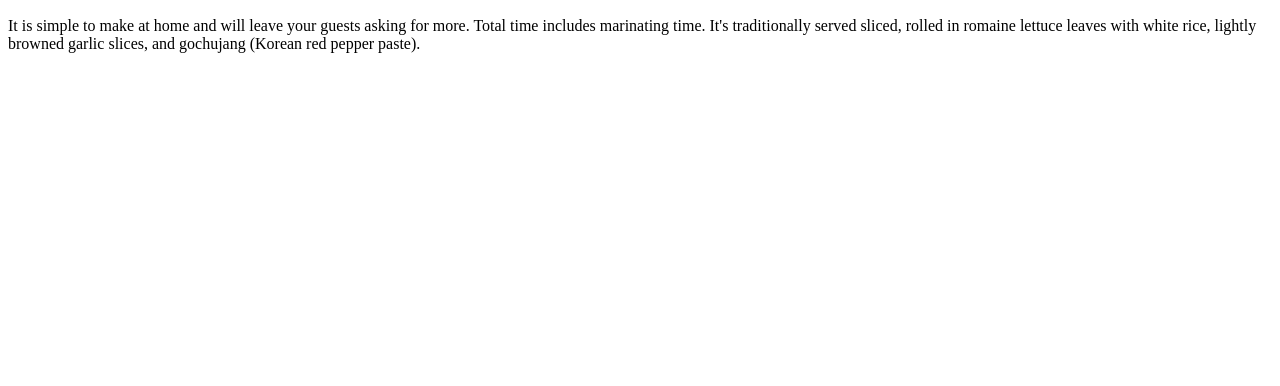
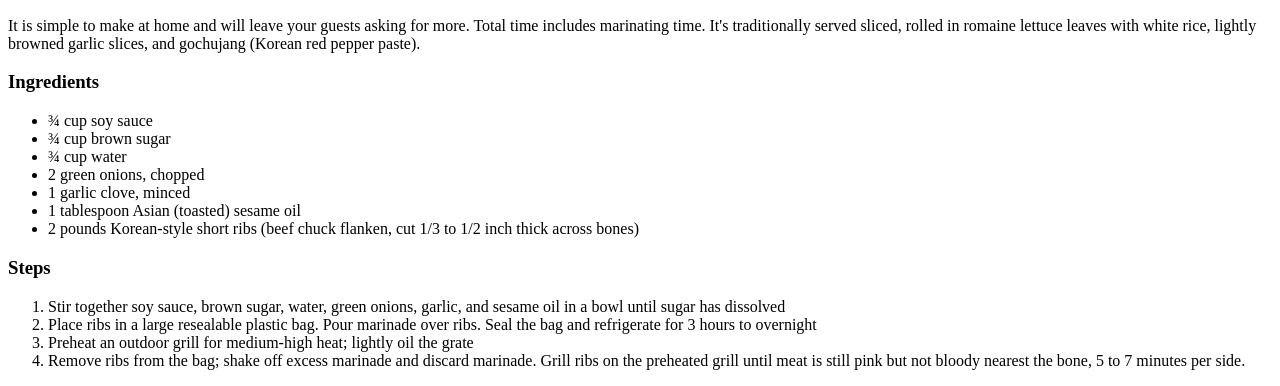
Before and after one commit to Irarios/odin-recipes, a plain HTML site: page recipes/koreanribs.html in a window 1280 px wide. Shown: the part 434-820 px from the top of the page. Drawn offline with Linux system fonts and the light colour scheme.

Commit message:
added ingredient and step blocks

```diff
--- a/recipes/koreanribs.html
+++ b/recipes/koreanribs.html
@@ -25,5 +25,47 @@
       rolled in romaine lettuce leaves with white rice, lightly browned garlic
       slices, and gochujang (Korean red pepper paste).
     </p>
+
+    <h3>Ingredients</h3>
+
+    <ul>
+      <li>¾ cup soy sauce</li>
+
+      <li>¾ cup brown sugar</li>
+
+      <li>¾ cup water</li>
+
+      <li>2 green onions, chopped</li>
+
+      <li>1 garlic clove, minced</li>
+
+      <li>1 tablespoon Asian (toasted) sesame oil</li>
+
+      <li>
+        2 pounds Korean-style short ribs (beef chuck flanken, cut 1/3 to 1/2
+        inch thick across bones)
+      </li>
+    </ul>
+
+    <h3>Steps</h3>
+
+    <ol>
+      <li>
+        Stir together soy sauce, brown sugar, water, green onions, garlic, and
+        sesame oil in a bowl until sugar has dissolved
+      </li>
+      <li>
+        Place ribs in a large resealable plastic bag. Pour marinade over ribs.
+        Seal the bag and refrigerate for 3 hours to overnight
+      </li>
+      <li>
+        Preheat an outdoor grill for medium-high heat; lightly oil the grate
+      </li>
+      <li>
+        Remove ribs from the bag; shake off excess marinade and discard
+        marinade. Grill ribs on the preheated grill until meat is still pink but
+        not bloody nearest the bone, 5 to 7 minutes per side.
+      </li>
+    </ol>
   </body>
 </html>
```
